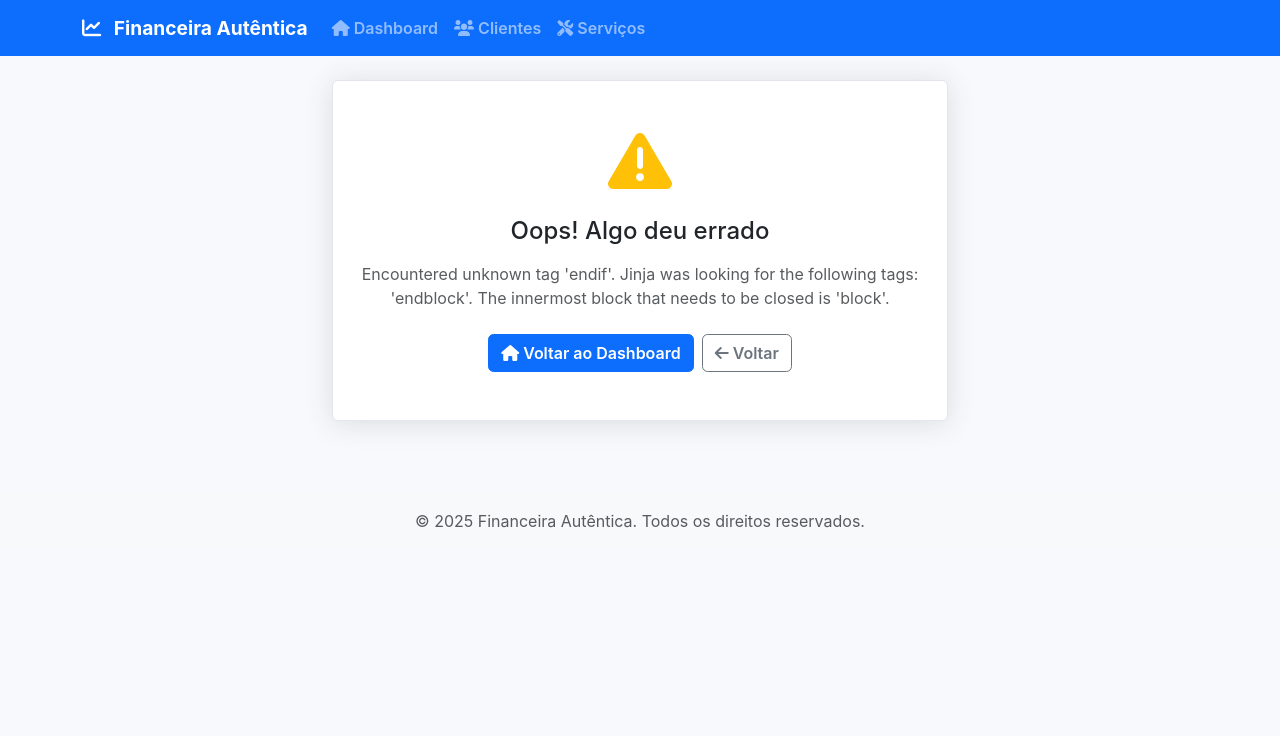
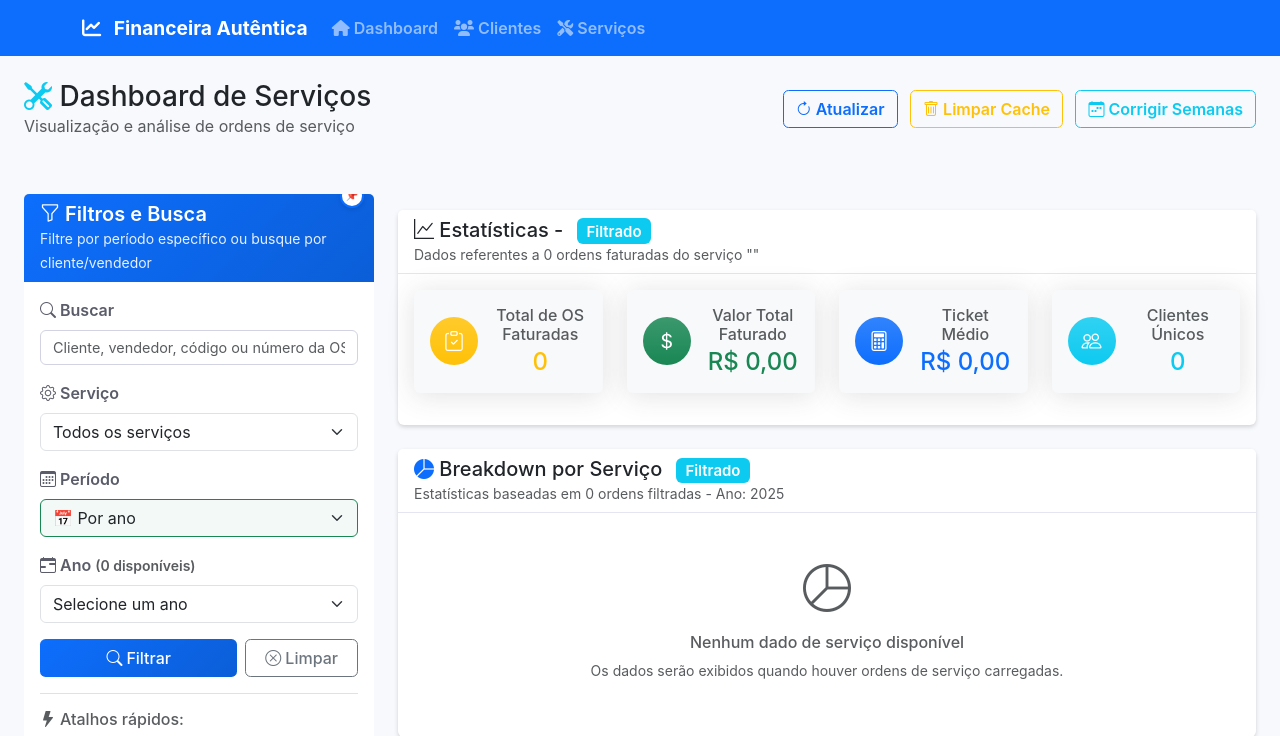
Before and after one commit to renansilva42/financeiro_autentica_ofc, a Flask app: page /services in a window 1280 px wide. Shown: the top 736 px of the page. Before the commit the page ends 528 px from the top, so only its background shows below. Run offline with Flask 3, Linux system fonts and the light colour scheme; data that the repository does not hold is empty.

Commit message:
corrigido erro de caregamento jinja2 do dashboard de servicos

```diff
--- a/src/templates/services.html
+++ b/src/templates/services.html
@@ -904,7 +904,6 @@
             </div>
         </div>
     </div>
-{% endif %}
 
 <!-- Service Breakdown Section -->
     <div class="row mb-4">
```
